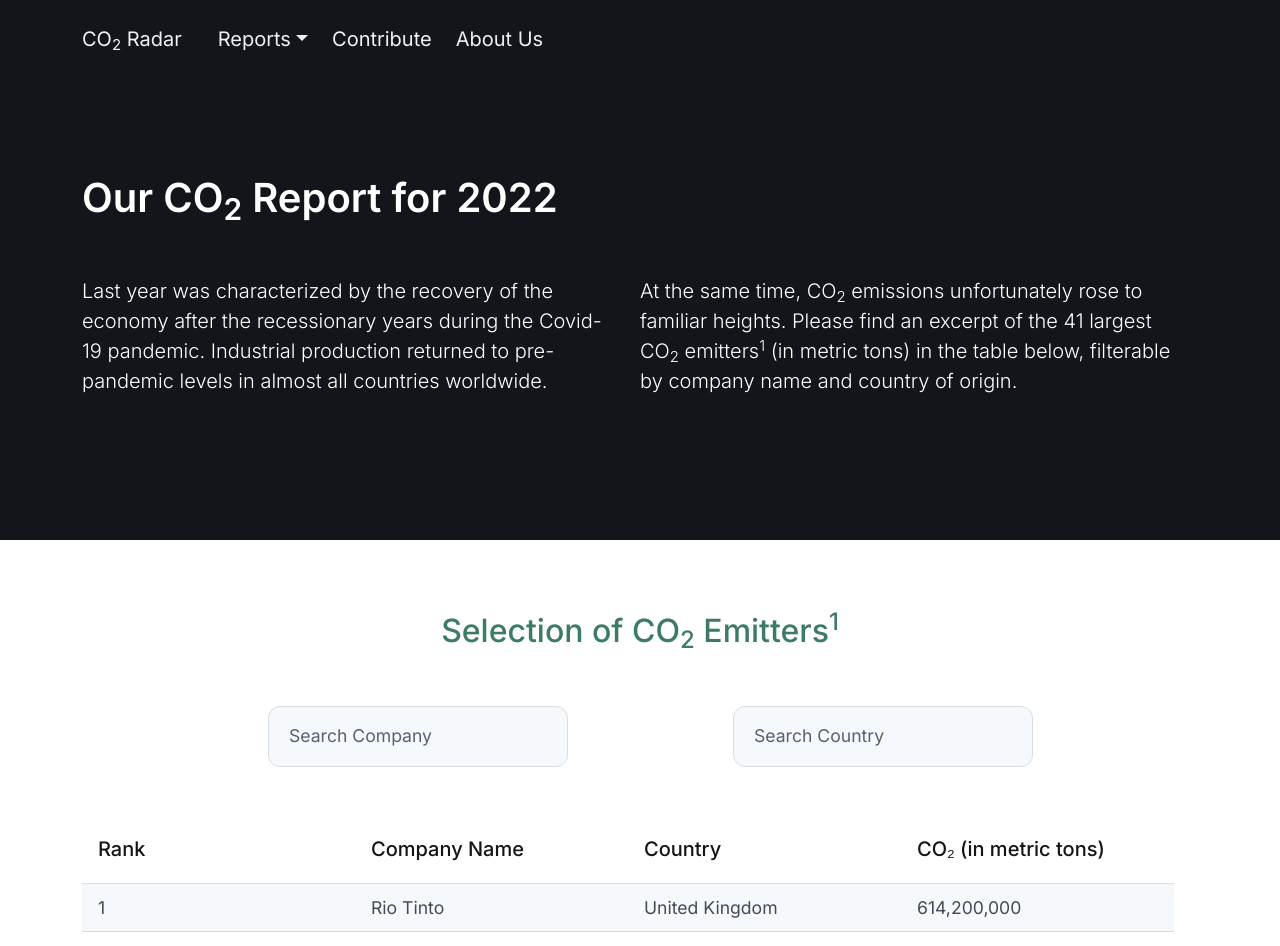
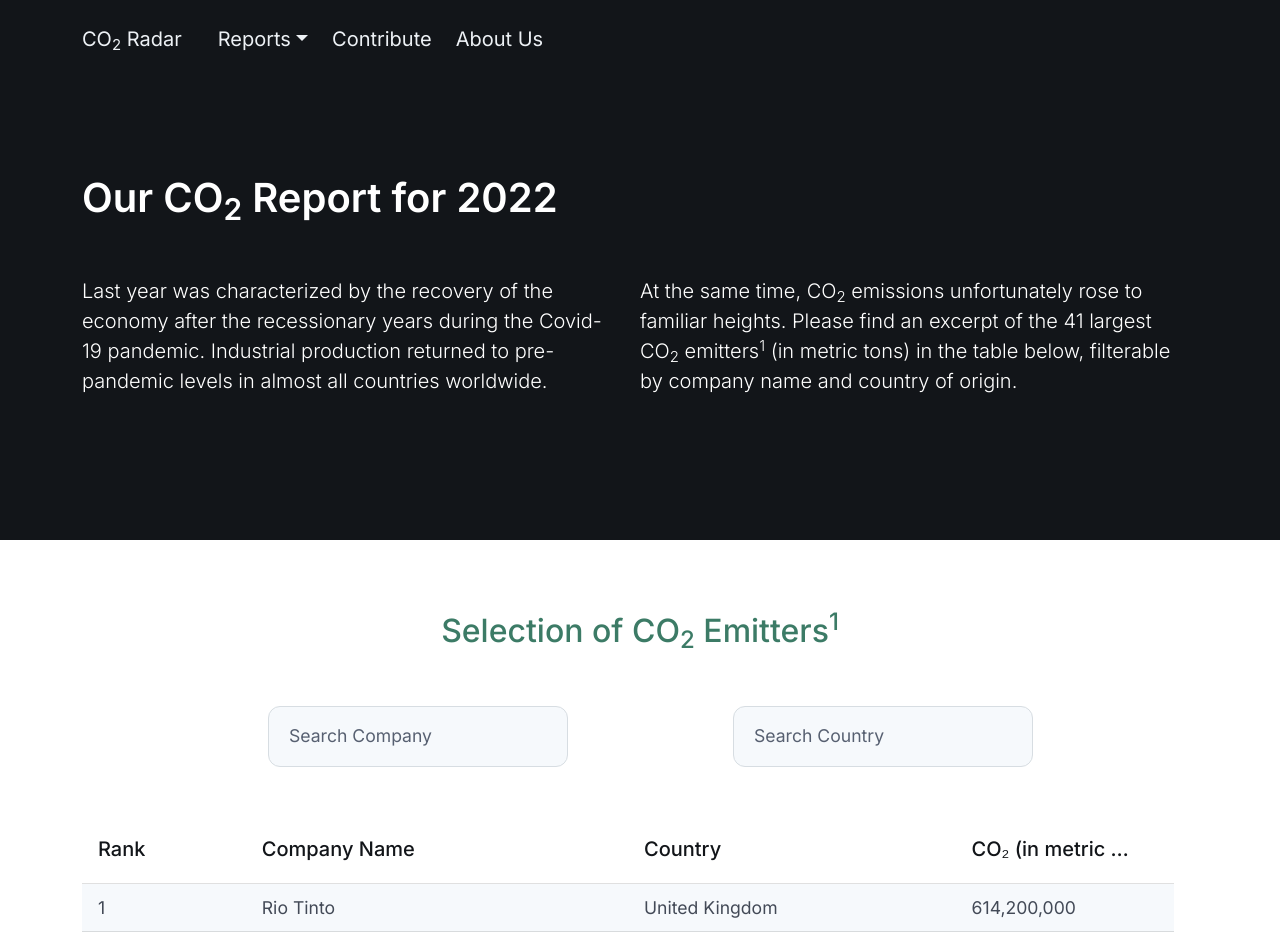
Before and after one commit to catmir/co2_radar, a Next.js app: page /report-2022 in a window 1280 px wide. Shown: the top 946 px of the page. Built offline with nearby package versions, Linux system fonts and the light colour scheme.

Commit message:
Responiveness RDT Component

```diff
--- a/components/CustomTable.js
+++ b/components/CustomTable.js
@@ -15,22 +15,27 @@ const CustomTable = () => {
         {
             name: "Rank",
             selector: row => row.rank,
-            sortable: true
+            sortable: true,
+            width: "15%"
         },
         {
             name: "Company Name",
             selector: row => row.companyName,
-            sortable: true
+            sortable: true,
+            width: "35%"
         },
         {
             name: "Country",
             selector: row => row.country,
-            sortable: true
+            sortable: true,
+            width: "30%"
         },
         {
             name: "CO\u2082 (in metric tons)",
             selector: row => row.co2,
             sortable: true,
+            width: "20%",
+            wrap: false,
             cell: data => data.co2.toLocaleString()
         }
     ]
```
